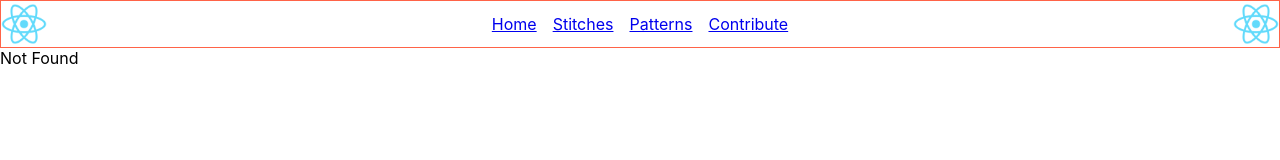
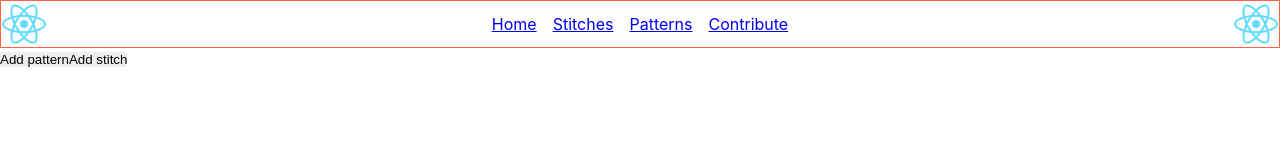
Before and after one commit to elaine2700/Crochet-Pattern-Translate, a React (Create React App) app in the folder frontend/: page /create in a window 1280 px wide. Before the commit this address had no page. Shown: the top 160 px of the page. Built offline with nearby package versions, Linux system fonts and the light colour scheme.

Commit message:
Added Page for Create new object on database

```diff
--- a/frontend/src/App.js
+++ b/frontend/src/App.js
@@ -1,5 +1,4 @@
 import { useState, useEffect } from 'react'
-import axios from 'axios'
 import {BrowserRouter, Routes, Route} from 'react-router-dom'
 
 import NavBar from './Components/NavBar';
@@ -10,6 +9,7 @@ import PatternsGallery from './Pages/PatternsGallery';
 import Contact from './Pages/Contact';
 import StitchDetail from './Pages/StitchDetail';
 import PatternDetail from './Pages/PatternDetail';
+import Create from './Pages/Create';
 
 function App() {
 
@@ -23,6 +23,7 @@ function App() {
         <Route path='/contact' element={<Contact/>}/>
         <Route path='/stitch-details' element={<StitchDetail/>}/>
         <Route path='/pattern-details' element={<PatternDetail/>}/>
+        <Route path='/create' element={<Create/>}/>
         <Route path='*' element={<div>Not Found</div>}/>
       </Routes>
     </BrowserRouter>
--- /dev/null
+++ b/frontend/src/Pages/Create.jsx
@@ -0,0 +1,15 @@
+import React from 'react'
+
+const Create = () => {
+    const handleCreation = ()=>{
+        console.log('Adding stitch or pattern..')
+    }
+  return (
+    <div>
+        <button onClick={handleCreation}>Add pattern</button>
+        <button onClick={handleCreation}>Add stitch</button>
+    </div>
+  )
+}
+
+export default Create
```
